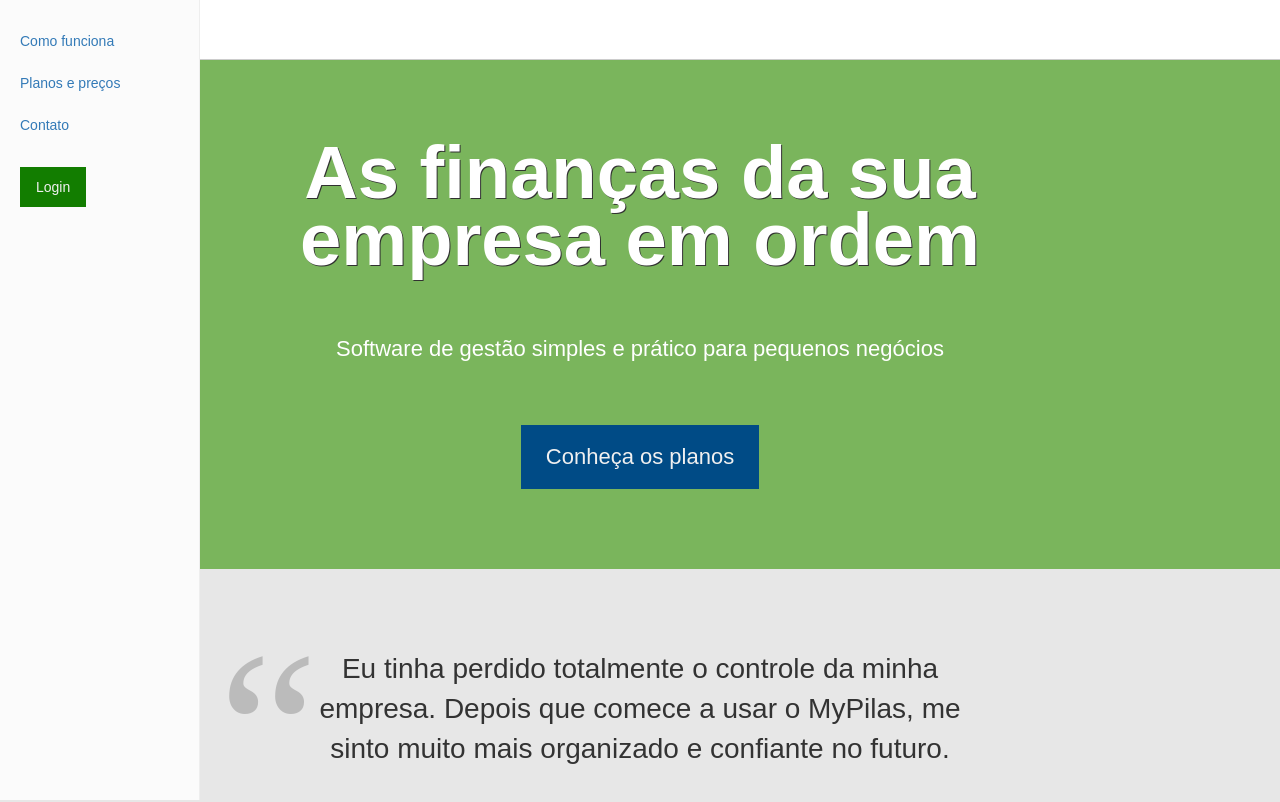
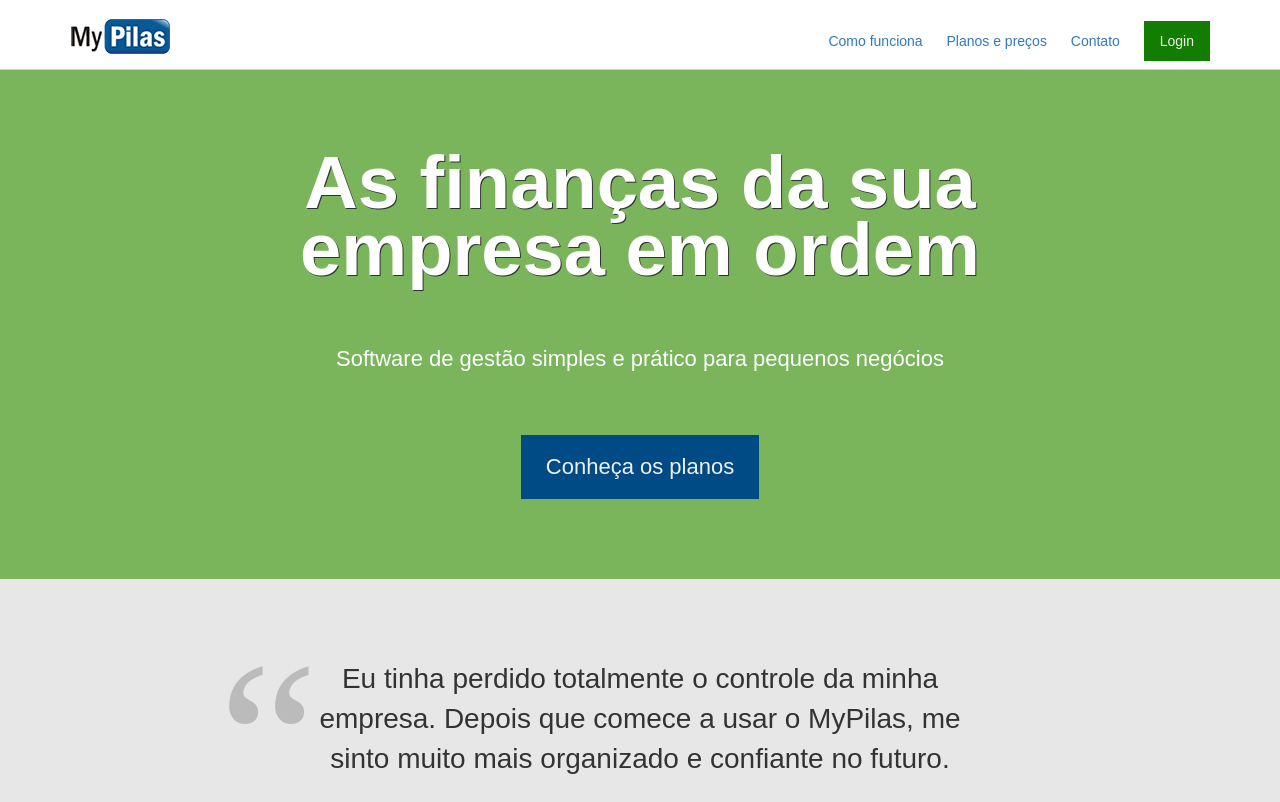
Before and after one commit to fel-dev/Web-Design-Responsivo-com-HTML5--CSS3-e-BEM, a plain HTML site: page Ajustando-projeto-bem/index.html in a window 1280 px wide. Shown: the top 802 px of the page. Drawn offline with Linux system fonts and the light colour scheme.

Commit message:
7.14. adjusting menu for medium and large screens

```diff
--- a/Ajustando-projeto-bem/css/componentes.css
+++ b/Ajustando-projeto-bem/css/componentes.css
@@ -244,9 +244,10 @@
         outline: none;
     }
 
-    @media(min-width: 768px) {
+    /* Em telas grandes >=991px*/
+    @media(min-width: 991px) {
         .botao-chaveador {
-            display: none;
+            display: none; /*some com o botao */
         }
     }
 
@@ -256,20 +257,29 @@
     \* ------------------- */
 
     .menu {
+        margin: 0;
+
+        font-size: 1.4rem;
+
+        list-style: none;
+    }
+
+    /* Media query para telas menores (até 991px) */
+    @media(max-width: 991px) {
+
+        .menu {
             position: fixed;
             top: 0;
             left: 0;
             bottom: 0;
 
             width: 200px;
-        margin: 0;
             padding: 20px;
             border-right: 1px solid #eee ;
 
             background-color: #fbfbfb;
-        font-size: 1.4rem;
+        }
 
-        list-style: none;
     }
 
     .menu__item {
@@ -281,3 +291,17 @@
     .menu__item--botao {
         margin-top: 20px;
     }
+
+    /* Quando largura mínima da tela for 992px (médias/maiores)*/
+    @media(min-width: 992px) {
+
+        .menu__item {
+            display: inline-block;
+            padding-right: 20px;
+        }
+
+        .menu__item:last-of-type {
+            padding-right: 0px;
+        }
+
+    }
--- a/Ajustando-projeto-bem/css/layout.css
+++ b/Ajustando-projeto-bem/css/layout.css
@@ -2,8 +2,8 @@
 
 .l-cabecalho {
     /* Exibição e Box Model */
-    height: 60px;
-    line-height: 60px;
+    height: 70px;
+    line-height: 70px;
     border-bottom: 1px solid #ccc;
 }
 
@@ -25,7 +25,7 @@
 
 .l-chamada {
     padding: 80px 0;
-    margin-top: 60px;
+    margin-top: 70px;
 
     background-color: #7ab55c;
 }
```
Lines whose indentation alone changed are shown as unchanged.
